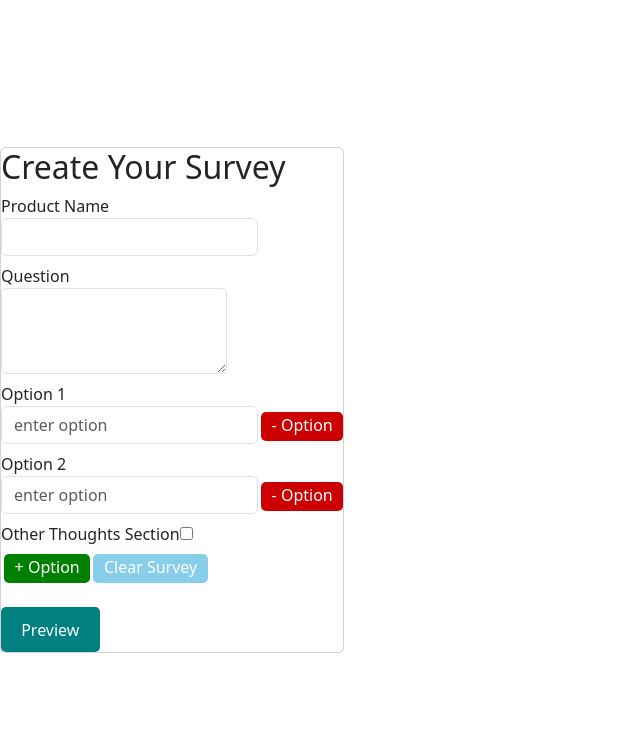
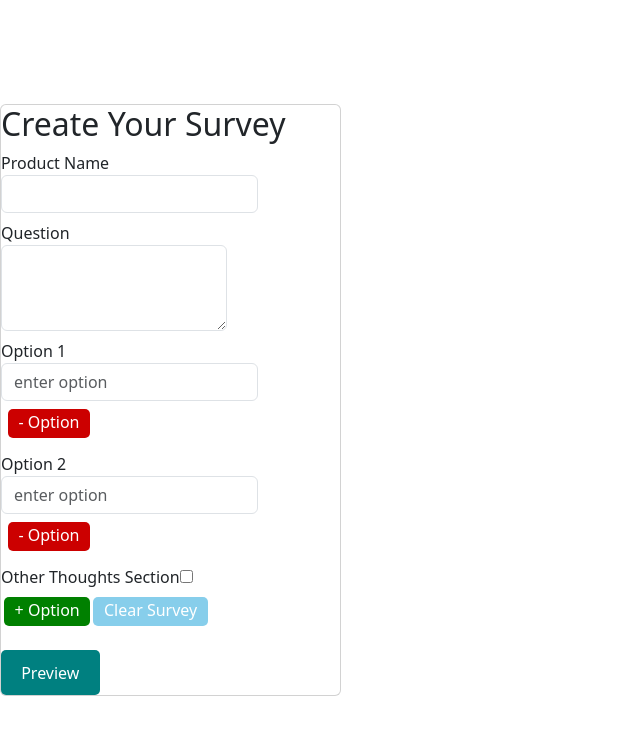
Before and after one commit to chrimcha/My-Market-Survey, a React (Vite) app in the folder My-Market-Survey_UI/: page /create-new-survey in a window 1280 px wide. Shown: the top 734 px of the page, without its empty margins (0-640 px from the left). Built offline with nearby package versions, Linux system fonts and the light colour scheme.

Commit message:
css changes, notfoundpage to errorpage, update route

```diff
--- a/My-Market-Survey_UI/src/App.css
+++ b/My-Market-Survey_UI/src/App.css
@@ -10,7 +10,7 @@ label {
 }
 
 .label-with-remove-button {
-  width: 70%;
+  /* width: 70%; */
 }
 
 input.checkbox {
@@ -37,3 +37,7 @@ input.checkbox {
 .otherThoughts-textarea {
   margin-bottom: 10px;
 }
+
+.option-wrap {
+  display: flex;
+}
--- /dev/null
+++ b/My-Market-Survey_UI/src/components/pages/ErrorPage.jsx
@@ -0,0 +1,16 @@
+import { useRouteError } from "react-router-dom";
+
+export default function ErrorPage() {
+    const error = useRouteError();
+    console.error(error);
+
+    return (
+        <div>
+            <h1>Apologies!</h1>
+            <p>An unexpected error has occurred with this page:</p>
+            <p>
+                <i>{error.status +' '+ error.statusText || error.message}</i>
+            </p>
+        </div>
+    );
+}
--- a/My-Market-Survey_UI/src/components/pages/NotFoundPage.jsx
+++ /dev/null
@@ -1,16 +0,0 @@
-import { useRouteError } from "react-router-dom";
-
-export default function ErrorPage() {
-    const error = useRouteError();
-    console.error(error);
-
-    return (
-        <div id="error-page">
-        <h1>Oops!</h1>
-        <p>Sorry, an unexpected error has occurred.</p>
-        <p>
-            <i>{error.statusText || error.message}</i>
-        </p>
-        </div>
-    );
-}
--- a/My-Market-Survey_UI/src/components/surveys/CreateSurveyForm.jsx
+++ b/My-Market-Survey_UI/src/components/surveys/CreateSurveyForm.jsx
@@ -77,7 +77,7 @@ export const CreateSurveyForm = () => {
                 </div>
                 {answerOptions.map((input, index) => {
                     return (
-                        <div key={index} className="form-group">
+                        <div key={index} className="form-group option-wrap">
                             <label className="form-label label-with-remove-button">
                                 Option {index + 1}
                                 <input
@@ -90,7 +90,9 @@ export const CreateSurveyForm = () => {
                                     required
                                 />
                             </label >
-                            <button className='remove' onClick={(e) => removeFields(index, e)}>- Option</button>
+                            <button className='remove' onClick={(e) => removeFields(index, e)}>
+                                - Option
+                            </button>
                         </div>
                     )
                 })}
--- a/My-Market-Survey_UI/src/index.css
+++ b/My-Market-Survey_UI/src/index.css
@@ -67,8 +67,10 @@ button.add:hover {
 }
 
 button.remove {
+  white-space: nowrap;
+  align-self: flex-end;
   padding: 0em .6em .2em .6em;
-  margin-left: 3px;
+  margin: 0% 0% 4% 2%;
   background-color: rgb(204, 0, 0);
 }
 
--- a/My-Market-Survey_UI/src/main.jsx
+++ b/My-Market-Survey_UI/src/main.jsx
@@ -5,14 +5,14 @@ import './index.css';
 import { createBrowserRouter, RouterProvider } from 'react-router-dom';
 
 import Home from './components/pages/Home.jsx';
-import NotFoundPage from './components/pages/NotFoundPage.jsx';
 import NewSurvey from './components/pages/NewSurvey.jsx';
+import ErrorPage from './components/pages/ErrorPage.jsx';
 
 const router = createBrowserRouter([
   {
     path:"/",
     element: <Home/>,
-    errorElement: <NotFoundPage/>,
+    errorElement: <ErrorPage/>,
   },
   {
     path:"/create-new-survey",
```
